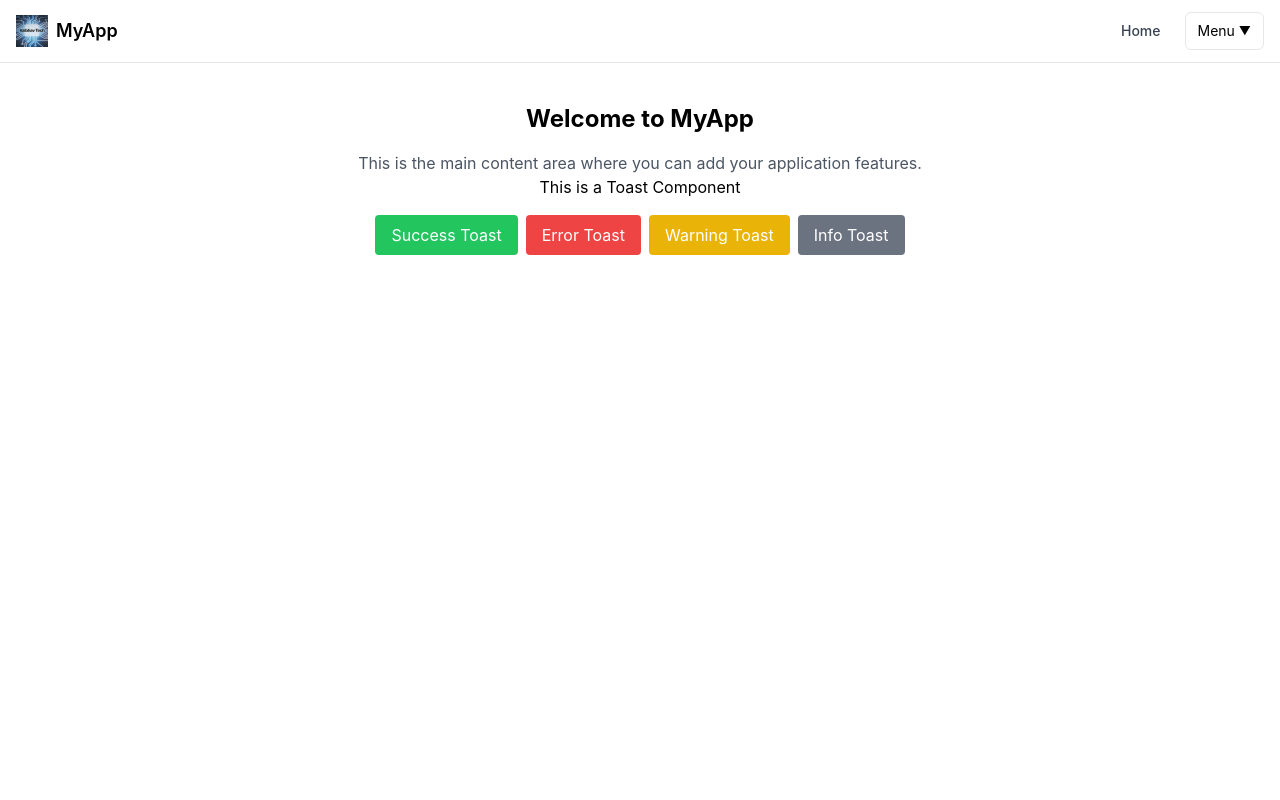
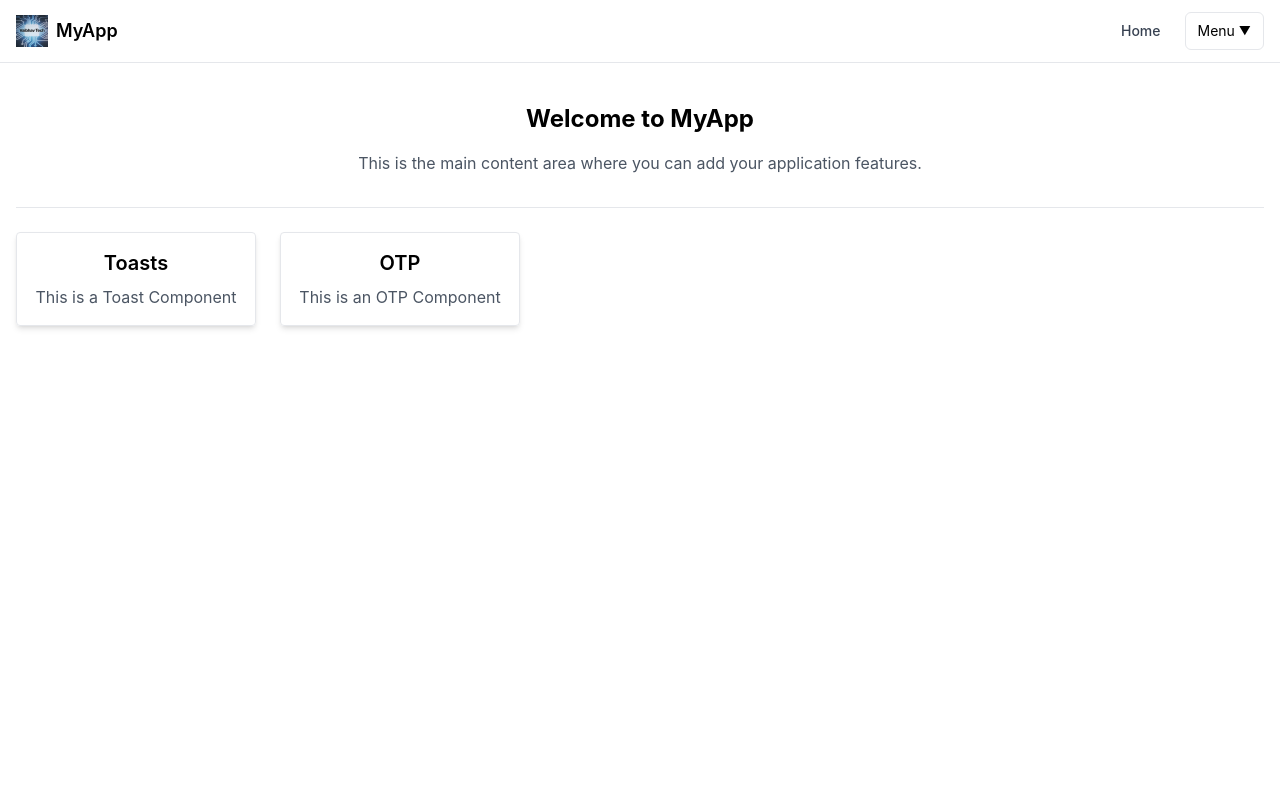
Before and after one commit to vaibhavkumarswe/mc-fe, a React (Create React App) app in the folder react-mc-fe/: page / in a window 1280 px wide. Shown: the top 800 px of the page. Built offline with nearby package versions, Linux system fonts and the light colour scheme.

Commit message:
basic routes setup and otp component added

```diff
--- a/react-mc-fe/package.json
+++ b/react-mc-fe/package.json
@@ -9,6 +9,7 @@
     "@testing-library/user-event": "^13.2.1",
     "react": "^19.2.3",
     "react-dom": "^19.2.3",
+    "react-router-dom": "^7.11.0",
     "react-scripts": "5.0.1",
     "typescript": "^5.9.3",
     "web-vitals": "^2.1.0"
--- a/react-mc-fe/src/App.js
+++ b/react-mc-fe/src/App.js
@@ -1,14 +1,16 @@
-import './App.css';
-import Header from './layout/Header';
-import Footer from './layout/Footer';
-import Main from './layout/Main';
-
+import "./App.css";
+import Header from "./layout/Header";
+import Footer from "./layout/Footer";
+import AppRoutes from "./routes/index";
+import { BrowserRouter } from 'react-router-dom';
 function App() {
   return (
     <div className="App">
       <Header />
       {/* Main content would go here */}
-      <Main />
+      <BrowserRouter>
+        <AppRoutes />
+      </BrowserRouter>
       <Footer />
     </div>
   );
--- /dev/null
+++ b/react-mc-fe/src/components/OTP/index.jsx
@@ -0,0 +1,20 @@
+import { useNavigate } from "react-router-dom";
+
+const OTP = () => {
+  const navigate = useNavigate();
+  return (
+    <div className="mx-auto max-w-7xl px-4 py-10 h-screen">
+      {/* back button */}
+      <button
+        className="mb-4 px-4 py-2 bg-blue-500 text-white rounded"
+        onClick={() => navigate(-1)}
+      >
+        Back
+      </button>
+      <h1>OTP Verification</h1>
+      <p>Please enter the OTP sent to your email.</p>
+    </div>
+  );
+};
+
+export default OTP;
--- a/react-mc-fe/src/components/Toast/index.jsx
+++ b/react-mc-fe/src/components/Toast/index.jsx
@@ -1,7 +1,9 @@
-import { useState, useRef } from "react";
+import { useState, useRef, use } from "react";
 import "./styles.css";
+import { useNavigate } from "react-router-dom";
 
 const Toast = () => {
+  const navigate = useNavigate();
   const [toasts, setToasts] = useState([]);
   const timersRef = useRef([]);
 
@@ -22,7 +24,14 @@ const Toast = () => {
   };
 
   return (
-    <div>
+    <div className="mx-auto max-w-7xl px-4 py-10 h-screen">
+      {/* back button */}
+      <button
+        className="mb-4 px-4 py-2 bg-blue-500 text-white rounded"
+        onClick={() => navigate(-1)}
+      >
+        Back
+      </button>
       <h2>This is a Toast Component</h2>
       <div className="flex flex-col fixed top-10 right-5">
         {toasts?.map((toast) => {
--- /dev/null
+++ b/react-mc-fe/src/data/index.js
@@ -0,0 +1,12 @@
+export const menuItems = [
+  {
+    label: "Toasts",
+    description: "This is a Toast Component",
+    path: "/toasts",
+  },
+  {
+    label: "OTP",
+    description: "This is an OTP Component",
+    path: "/otp",
+  },
+];
--- a/react-mc-fe/src/layout/Header.jsx
+++ b/react-mc-fe/src/layout/Header.jsx
@@ -1,9 +1,9 @@
 import { useState } from "react";
 
 const menuItems = [
-  { label: "Profile", href: "/profile" },
-  { label: "Settings", href: "/settings" },
-  { label: "Dashboard", href: "/dashboard" },
+  { label: "Home", href: "/" },
+  { label: "About", href: "/about" },
+  { label: "Contact", href: "/contact" },
 ];
 
 export default function Header() {
--- a/react-mc-fe/src/layout/Main.jsx
+++ b/react-mc-fe/src/layout/Main.jsx
@@ -1,16 +1,29 @@
-import React from 'react'
-import Toast from '../components/Toast';
+import { menuItems } from "../data/index";
+import { useNavigate } from "react-router-dom";
 
 function Main() {
+  const navigate = useNavigate();
   return (
     <div className="mx-auto max-w-7xl px-4 py-10 h-screen">
       <h1 className="text-2xl font-bold">Welcome to MyApp</h1>
       <p className="mt-4 text-gray-600">
-        This is the main content area where you can add your application features.
+        This is the main content area where you can add your application
+        features.
       </p>
-      <Toast />
+      <div className="mt-8 flex flex-wrap gap-6 border-t pt-6">
+        {menuItems.map((item, index) => (
+          <div
+            key={index}
+            className="mb-4 border p-4 rounded shadow-md w-60"
+            onClick={() => navigate(item.path)}
+          >
+            <h2 className="text-xl font-semibold">{item.label}</h2>
+            <p className="mt-2 text-gray-600">{item.description}</p>
+          </div>
+        ))}
+      </div>
     </div>
-  )
+  );
 }
 
-export default Main
+export default Main;
--- /dev/null
+++ b/react-mc-fe/src/pages/About.jsx
@@ -0,0 +1,12 @@
+import React from 'react'
+
+const About = () => {
+  return (
+    <div className="mx-auto max-w-7xl px-4 py-10 h-screen">
+      <h1>About Us</h1>
+      <p>This is the about page of our application.</p>
+    </div>
+  )
+}
+
+export default About
--- /dev/null
+++ b/react-mc-fe/src/pages/Contact.jsx
@@ -0,0 +1,12 @@
+import React from 'react'
+
+const Contact = () => {
+  return (
+    <div className="mx-auto max-w-7xl px-4 py-10 h-screen">
+      <h1>Contact Us</h1>
+      <p>If you have any questions, feel free to reach out!</p>
+    </div>
+  )
+}
+
+export default Contact
--- /dev/null
+++ b/react-mc-fe/src/routes/index.jsx
@@ -0,0 +1,18 @@
+import { Route, Routes } from "react-router-dom";
+import Main from "../layout/Main";
+import About from '../pages/About';
+import Contact from '../pages/Contact';
+import Toast from '../components/Toast';
+import OTP from '../components/OTP';
+
+export default function AppRoutes() {
+  return (
+    <Routes>
+      <Route path="/" element={<Main />} />
+      <Route path="/about" element={<About />} />
+      <Route path="/contact" element={<Contact />} />
+      <Route path="/toasts" element={<Toast />} />
+      <Route path="/otp" element={<OTP />} />
+    </Routes>
+  );
+}
```
Also changed, not shown: react-mc-fe/src/pages/Home.jsx (added), 1 other file (tests, documents, lock files or other folders).
